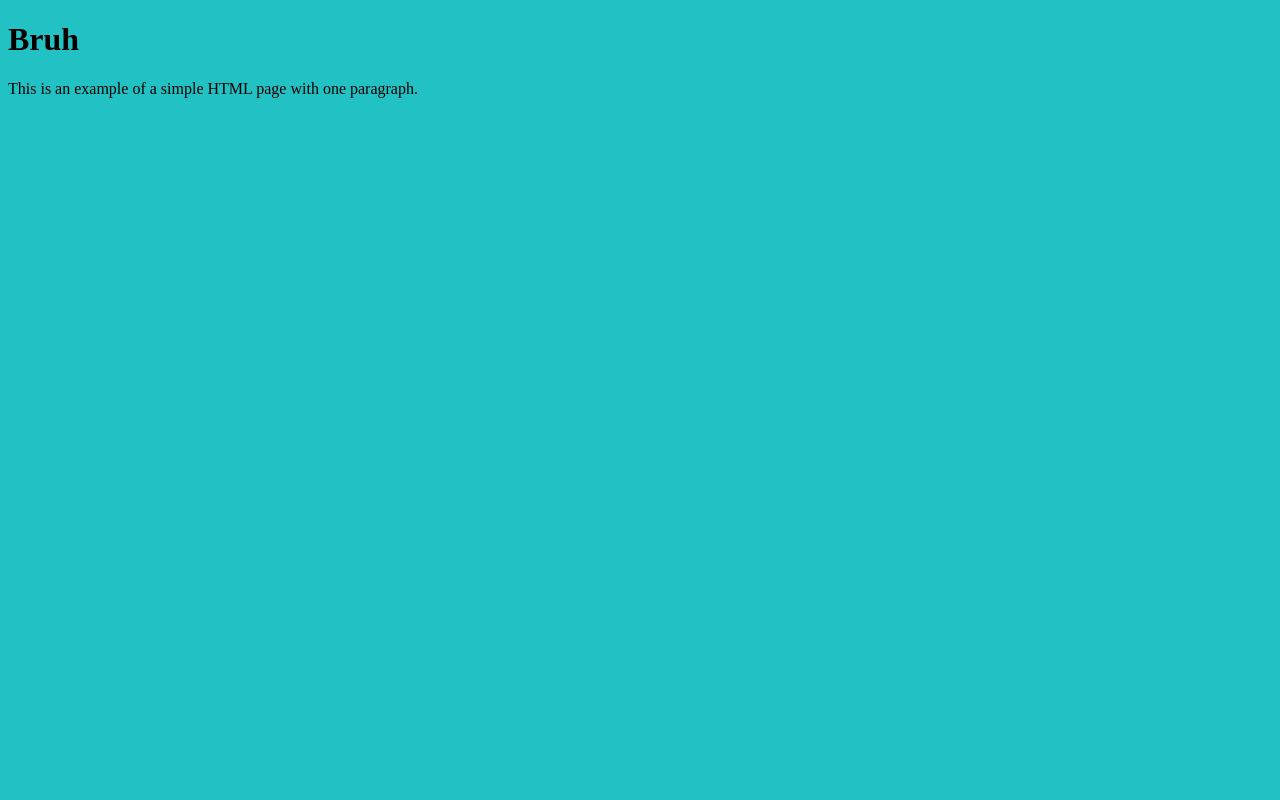
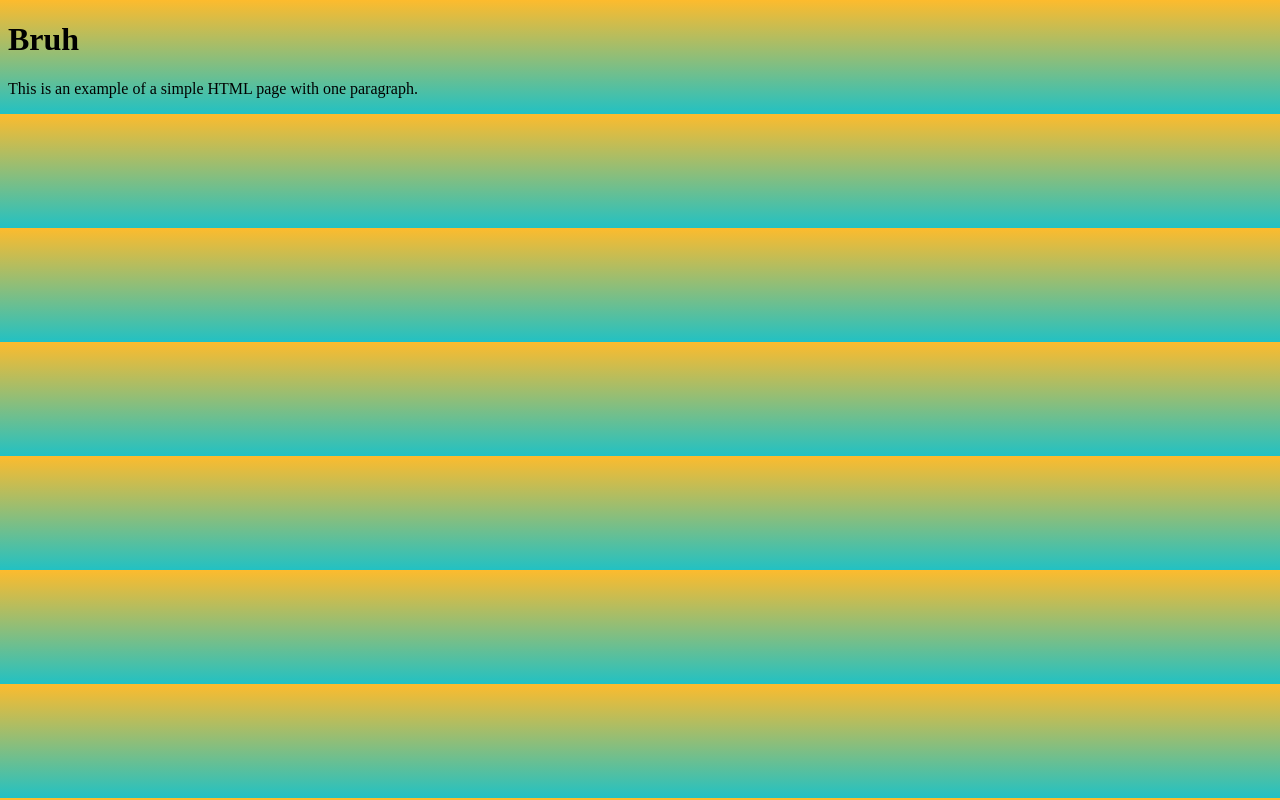
Before and after one commit to Jacksery/jacksery.github.io, a plain HTML site: page index.html in a window 1280 px wide. Drawn offline with Linux system fonts and the light colour scheme.

Commit message:
Update styles.css

```diff
--- a/styles.css
+++ b/styles.css
@@ -2,4 +2,5 @@
 body
 {
   background: rgb(34,193,195);
+  background: linear-gradient(0deg, rgba(34,193,195,1) 0%, rgba(253,187,45,1) 100%);
 }
```
